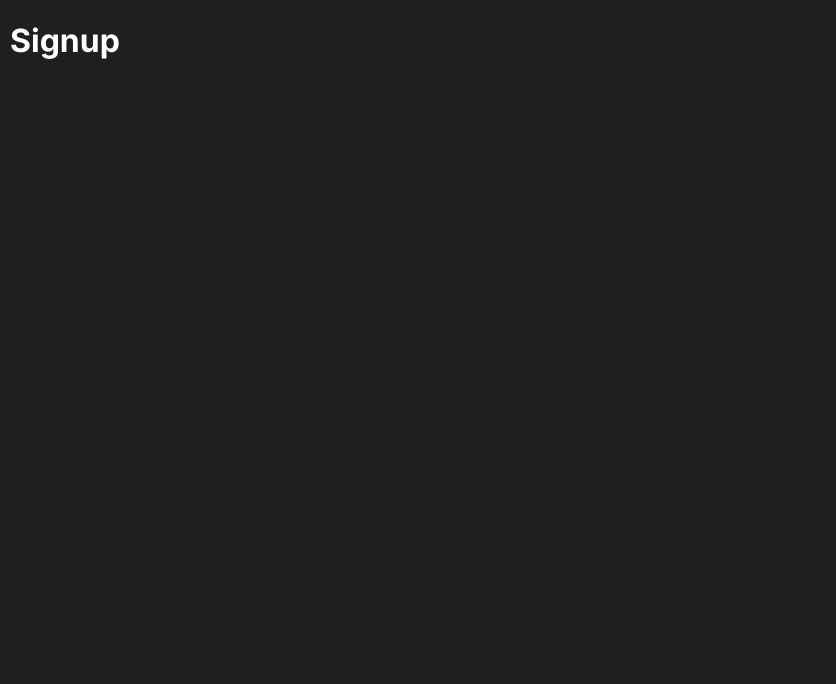
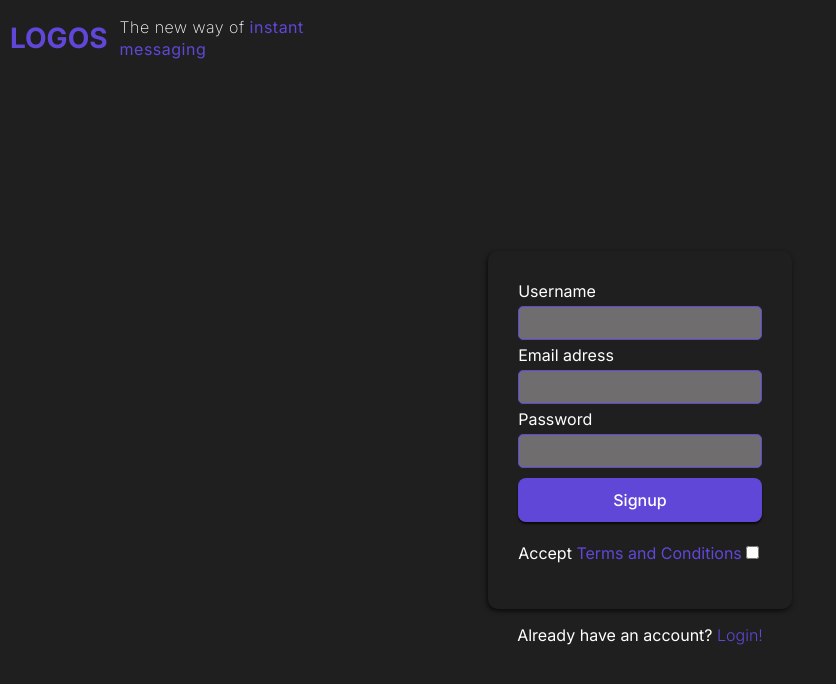
Before and after one commit to maaxxg/Looster, a SvelteKit app: page /signup in a window 1280 px wide. Shown: the top 684 px of the page, without its empty margins (0-836 px from the left). Built offline with nearby package versions, Linux system fonts and the light colour scheme.

Commit message:
Sajnap i login bato

```diff
--- a/src/routes/login/+page.svelte
+++ b/src/routes/login/+page.svelte
@@ -8,5 +8,39 @@
     import Modal from "$lib/Modal.svelte"
     import ButtonPrimary from "$lib/Primary-button.svelte"
     import ButtonSecondary from "$lib/Secondary-button.svelte"
+
 </script>
-<h1>Login</h1>
+<LogoLong />
+<div class="container">
+
+    <Card>
+        <label>Username</label>
+        <InputPrimary />
+        <label>Password</label>
+        <InputPrimary />
+        <ButtonPrimary message="Login"/>
+        <a href="https://pornhub.com" id="lol">Trouble logging in?</a>
+    </Card>
+    <p>Dont have an account? <a href="/signup"><span class="accent">Create one!</span></a></p>
+</div>
+<style>
+    .container{
+        display: flex;
+        flex-direction: column;
+        justify-content: center;
+        align-items: center;
+        height: 95vh;
+    }
+    a{
+        text-decoration: none;
+        color: white;
+    }
+    .accent {
+        color: var(--primary-color);
+        font-weight: 350;}
+    #lol{
+        font-size: 12px;
+        color: var(--primary-color);
+    }
+
+</style>
--- a/src/routes/signup/+page.svelte
+++ b/src/routes/signup/+page.svelte
@@ -9,4 +9,40 @@
     import ButtonPrimary from "$lib/Primary-button.svelte"
     import ButtonSecondary from "$lib/Secondary-button.svelte"
 </script>
-<h1>Signup</h1>
+<LogoLong />
+<div class="container">
+
+    <Card>
+        <label>Username</label>
+        <InputPrimary />
+        <label>Email adress</label>
+        <InputPrimary />
+        <label>Password</label>
+        <InputPrimary />
+        <ButtonPrimary message="Signup"/>
+        <p>Accept <a href="https://www.primasolvent.hr/en/home/" id="lol">Terms and Conditions</a><input type="checkbox"/>
+    </p>
+        </Card>
+    <p>Already have an account? <a href="/login"><span class="accent">Login!</span></a></p>
+</div>
+<style>
+    .container{
+        display: flex;
+        flex-direction: column;
+        justify-content: center;
+        align-items: center;
+        height: 95vh;
+    }
+    a{
+        text-decoration: none;
+        color: white;
+    }
+    .accent {
+        color: var(--primary-color);
+        font-weight: 350;}
+    #lol{
+        font-size: 16px;
+        color: var(--primary-color);
+    }
+
+</style>
```
